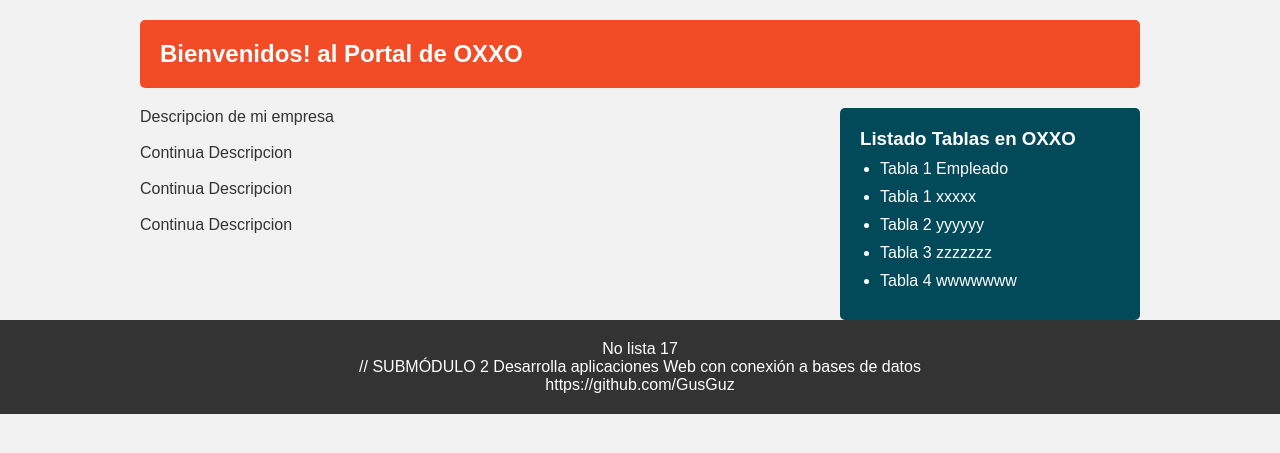
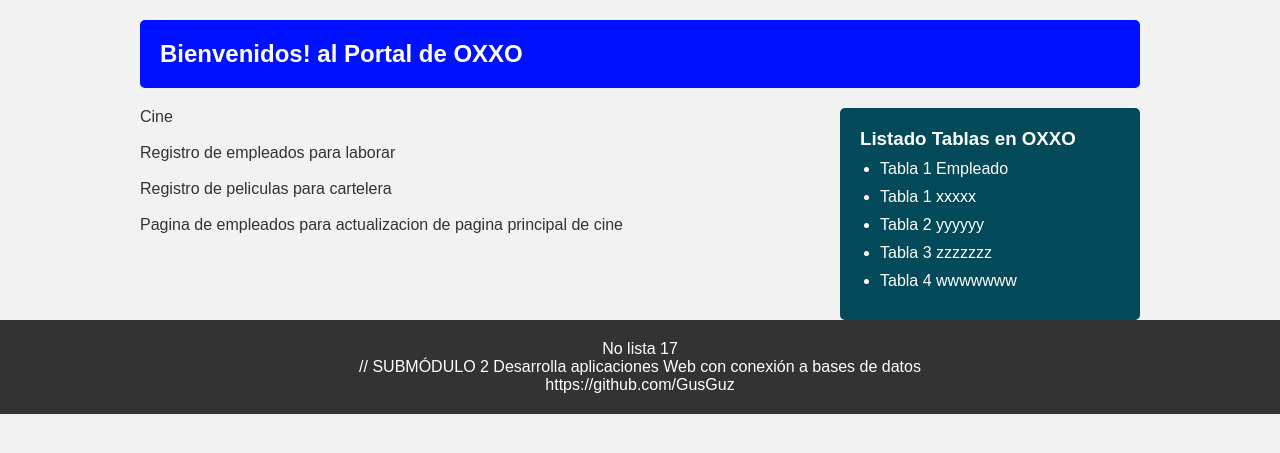
Before and after one commit to GusGuz/DAWeb-Practica-Act-8-Proyecto-Guzman, a PHP site: page / in a window 1280 px wide. Shown: the part 83-536 px from the top of the page. Run offline with PHP 8.4, Linux system fonts and the light colour scheme.

Commit message:
Add files via upload

```diff
--- a/p_act8_proyecto_guzman/empleado.php
+++ b/p_act8_proyecto_guzman/empleado.php
@@ -1,4 +1,5 @@
 <?php include('header.php')?>
+<link rel="stylesheet" href="estilos.css">
 	<section class="main">
 		<div class="wrapp">
 			<div class="mensaje">
--- a/p_act8_proyecto_guzman/estilos.css
+++ b/p_act8_proyecto_guzman/estilos.css
@@ -14,7 +14,7 @@ body {
 
 a {
 	text-decoration: none;
-	color:#F24C27;
+	color:#0011ff;
 }
 .wrapp {
 	max-width: 1000px;
@@ -62,7 +62,7 @@ nav ul li a {
 
 nav ul li a:hover {
 	color: #fff;
-	background: #F24C27;
+	background: #0011ff;
 }
 .txt-center {
     text-align: center;
@@ -115,7 +115,7 @@ nav ul li a:hover {
 	font-size: 40px;
 }
 .mensaje {
-	background:#F24C27;
+	background:#0011ff;
 	padding:20px;
 	color:#fff;
 	margin:20px 0;
--- a/p_act8_proyecto_guzman/index.php
+++ b/p_act8_proyecto_guzman/index.php
@@ -1,4 +1,5 @@
 <?php include('header.php')?>
+<link rel="stylesheet" href="estilos.css">
 	<section class="main">
 		<div class="wrapp">
 			<div class="mensaje">
@@ -7,13 +8,13 @@
 
 			<div class="articulo">
 				<article>
-					<p>Descripcion de mi empresa</p>
+					<p>Cine</p>
 					<br/>
-					<p> Continua Descripcion  </p>
+					<p> Registro de empleados para laborar</p>
 					<br/>
-					<p>Continua Descripcion</p>
+					<p>Registro de peliculas para cartelera</p>
 					<br/>
-					<p>Continua Descripcion</p>
+					<p>Pagina de empleados para actualizacion de pagina principal de cine</p>
 				</article>
 			</div>
             <?php include('sidebar.php')?>
--- a/p_act8_proyecto_guzman/pelicula.php
+++ b/p_act8_proyecto_guzman/pelicula.php
@@ -1,10 +1,11 @@
 <?php include('header.php')?>
+<link rel="stylesheet" href="estilos.css">
 	<section class="main">
 		<div class="wrapp">
 			<div class="mensaje">
 				<h1>Registro de peliculas</h1>
 			</div>
-
+			<link rel="stylesheet" href="CSS/main.css" type="text/css">
 			<div class="articulo">
 				<form action="process.php" method="post" name="frm">
 					<label>Fecha de Estreno:
```
